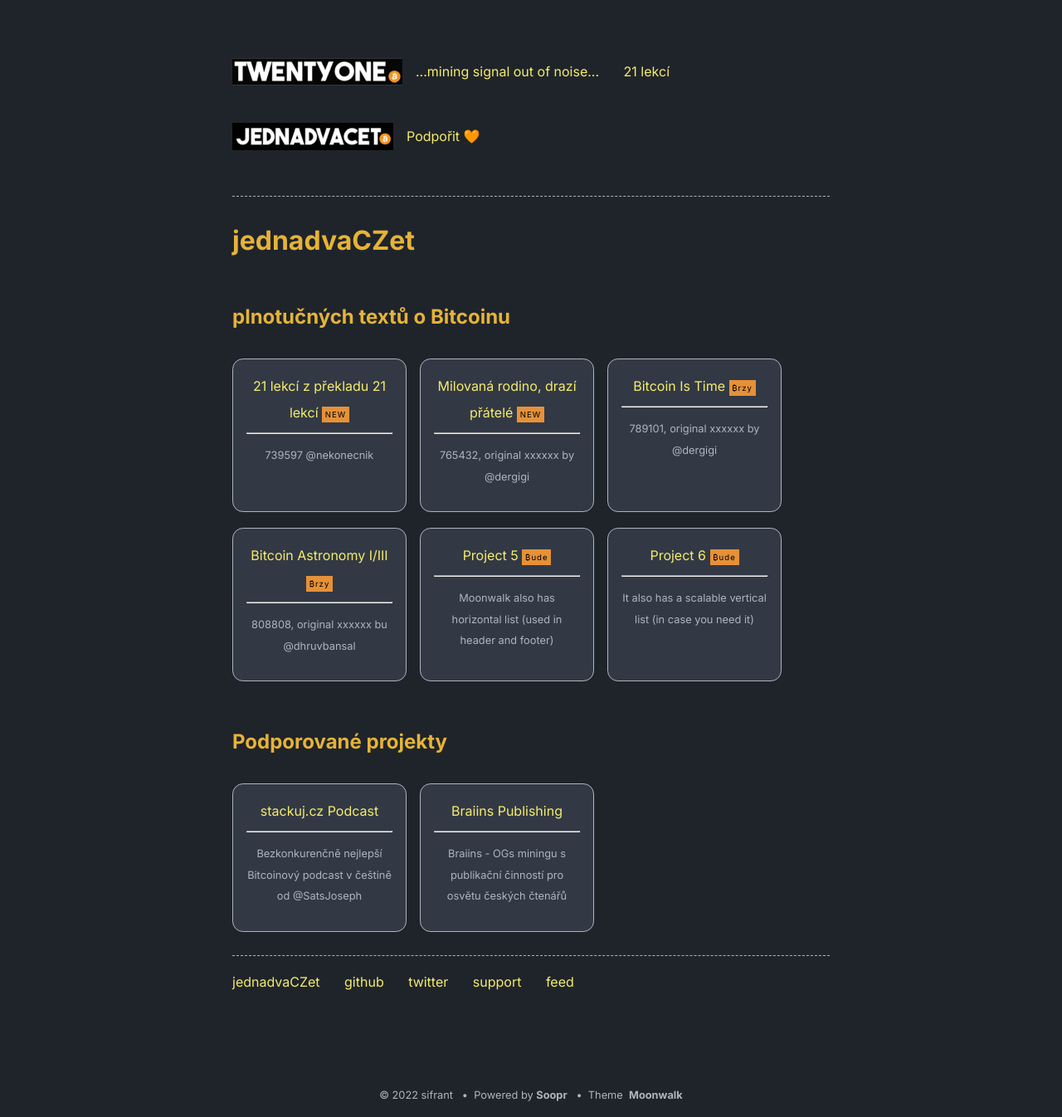
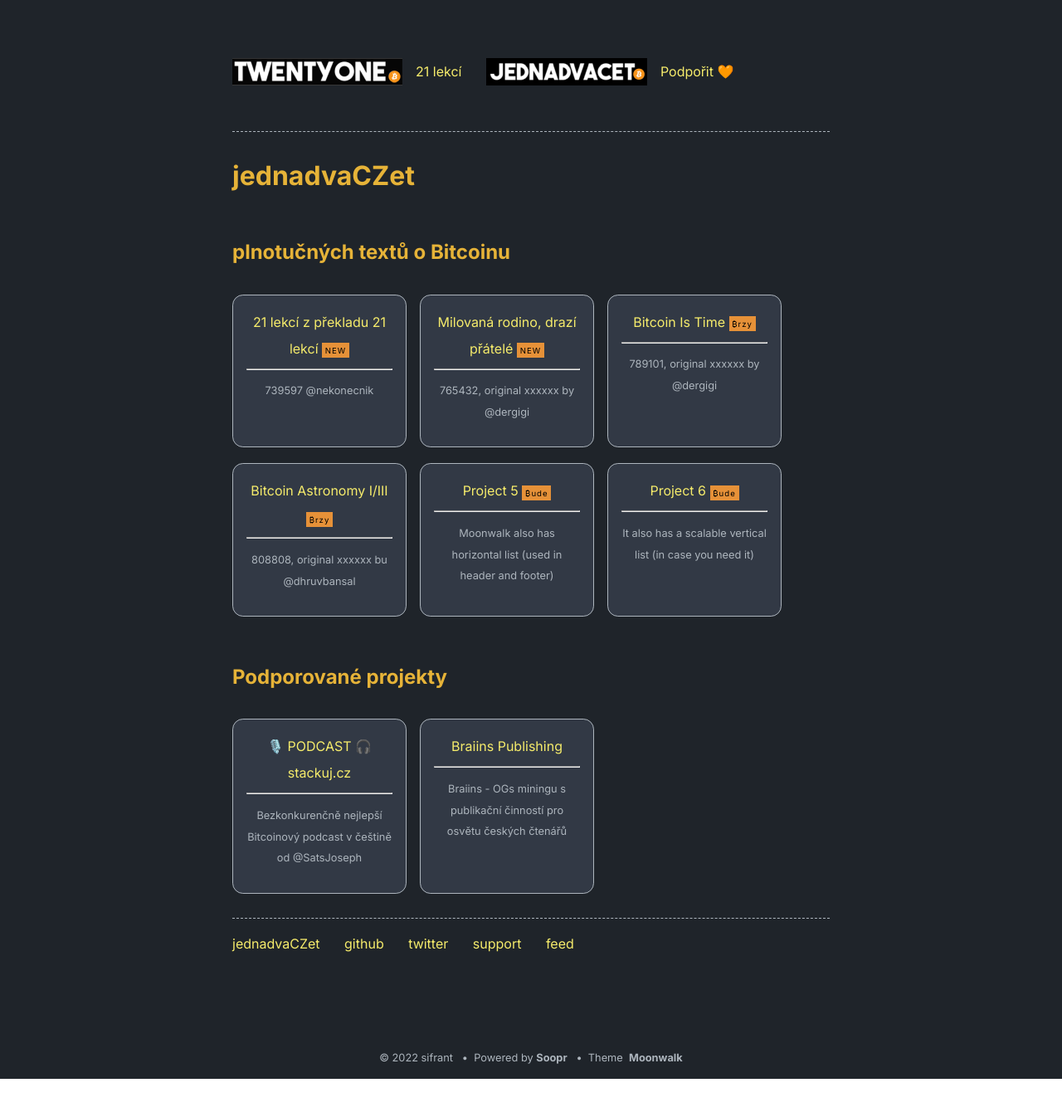
Before and after one commit to abhinavs/moonwalk, a Jekyll site: the page built from index.md, in a window 1280 px wide. Shown: the whole page at 83% size. Built offline with Jekyll 4.4.1, drawn with Linux system fonts in a browser that asks for light colours; after the commit the page ends 1300 px from its top, so only the background shows below that.

Commit message:
mining removed

```diff
--- a/_data/home.yml
+++ b/_data/home.yml
@@ -1,9 +1,6 @@
 navbar_entries:
   - title: <img src="twenty1Bmini.png" alt="twentyone.world">
     url: https://twentyone.world/
-
-  - title: ...mining signal out of noise...
-    url:
 
   - title: 21 lekcí
     url: https://sifrant.github.io/21lekci
@@ -123,7 +120,7 @@ project_entries:
 
 
 old_project_entries:
-  - title: stackuj.cz Podcast
+  - title: 🎙️ PODCAST 🎧 stackuj.cz
     url: https://stackuj.cz/podcast.html
     desc: Bezkonkurenčně nejlepší Bitcoinový podcast v češtině od @SatsJoseph
 #    highlight: NEW
```
